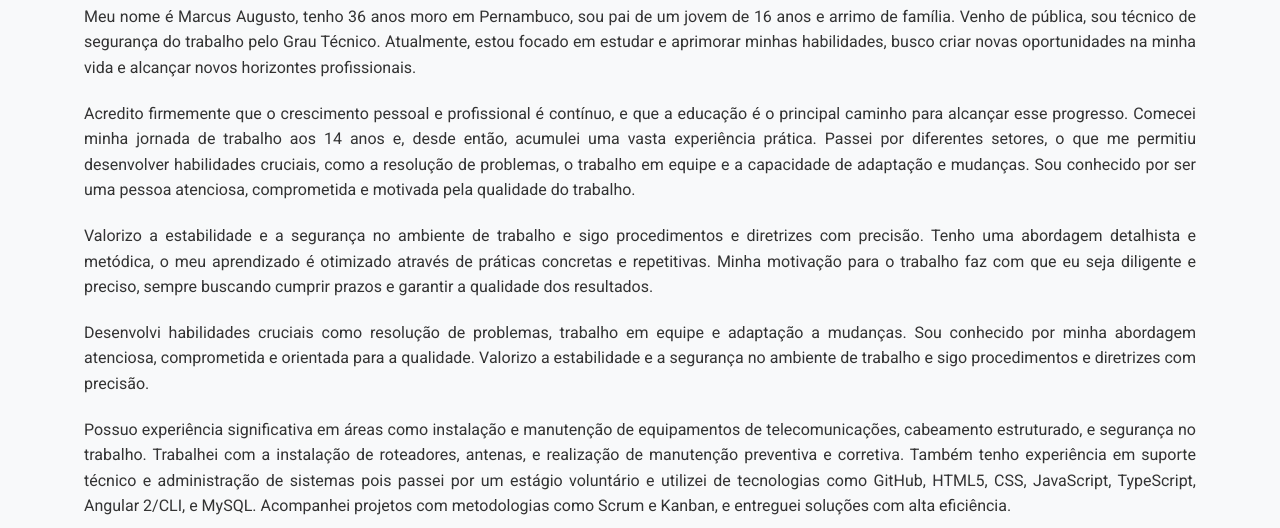
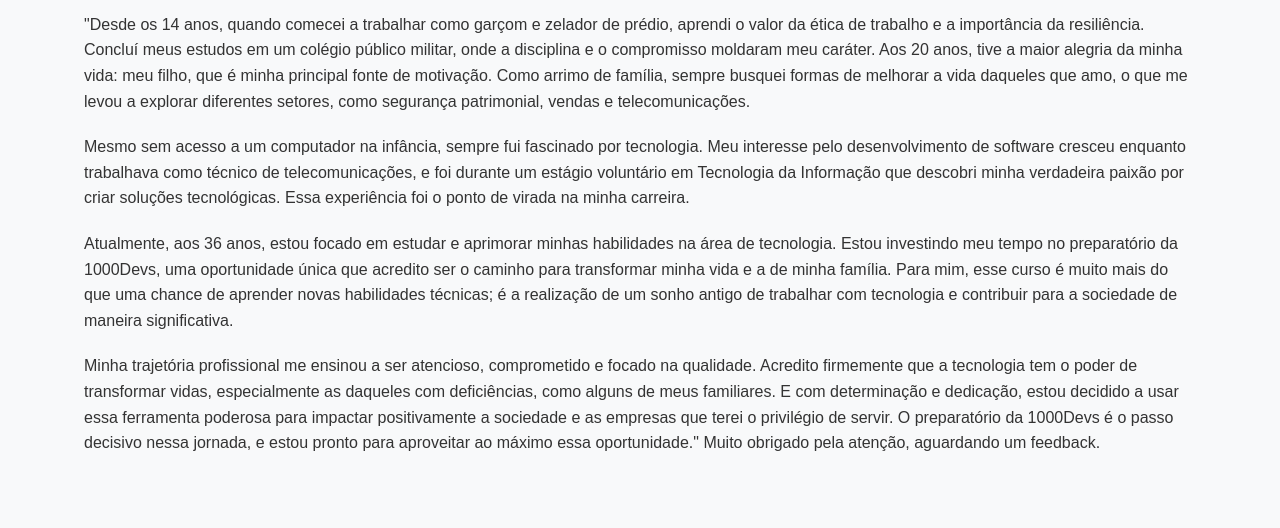
Before and after one commit to madogap/1000-devs-2024, a website: page portfolio/apresentacao/index.html in a window 1280 px wide. Shown: the part 325-853 px from the top of the page. Drawn offline with Linux system fonts and the light colour scheme.

Commit message:
Ajuste no pitch

```diff
--- a/portfolio/apresentacao/index.html
+++ b/portfolio/apresentacao/index.html
@@ -8,7 +8,7 @@
       rel="stylesheet"
     />
     <title>Sobre</title>
-    <link rel="stylesheet" href="tools/style/styles.css" />
+    <link rel="stylesheet" href="tools/style/index.css" />
   </head>
 
   <body>
@@ -37,65 +37,43 @@
         <div class="container">
           <div class="texto">
             <h2>Sobre Mim</h2>
-            <p>
-              Meu nome é Marcus Augusto, tenho 36 anos moro em Pernambuco, sou
-              pai de um jovem de 16 anos e arrimo de família. Venho de pública,
-              sou técnico de segurança do trabalho pelo Grau Técnico.
-              Atualmente, estou focado em estudar e aprimorar minhas
-              habilidades, busco criar novas oportunidades na minha vida e
-              alcançar novos horizontes profissionais.
-            </p>
-            <p>
-              Acredito firmemente que o crescimento pessoal e profissional é
-              contínuo, e que a educação é o principal caminho para alcançar
-              esse progresso. Comecei minha jornada de trabalho aos 14 anos e,
-              desde então, acumulei uma vasta experiência prática. Passei por
-              diferentes setores, o que me permitiu desenvolver habilidades
-              cruciais, como a resolução de problemas, o trabalho em equipe e a
-              capacidade de adaptação e mudanças. Sou conhecido por ser uma
-              pessoa atenciosa, comprometida e motivada pela qualidade do
-              trabalho.
-            </p>
-            <p>
-              Valorizo a estabilidade e a segurança no ambiente de trabalho e
-              sigo procedimentos e diretrizes com precisão. Tenho uma abordagem
-              detalhista e metódica, o meu aprendizado é otimizado através de
-              práticas concretas e repetitivas. Minha motivação para o trabalho
-              faz com que eu seja diligente e preciso, sempre buscando cumprir
-              prazos e garantir a qualidade dos resultados.
-            </p>
-            <p>
-              Desenvolvi habilidades cruciais como resolução de problemas,
-              trabalho em equipe e adaptação a mudanças. Sou conhecido por minha
-              abordagem atenciosa, comprometida e orientada para a qualidade.
-              Valorizo a estabilidade e a segurança no ambiente de trabalho e
-              sigo procedimentos e diretrizes com precisão.
-            </p>
-            <p>
-              Possuo experiência significativa em áreas como instalação e
-              manutenção de equipamentos de telecomunicações, cabeamento
-              estruturado, e segurança no trabalho. Trabalhei com a instalação
-              de roteadores, antenas, e realização de manutenção preventiva e
-              corretiva. Também tenho experiência em suporte técnico e
-              administração de sistemas pois passei por um estágio voluntário e
-              utilizei de tecnologias como GitHub, HTML5, CSS, JavaScript,
-              TypeScript, Angular 2/CLI, e MySQL. Acompanhei projetos com
-              metodologias como Scrum e Kanban, e entreguei soluções com alta
-              eficiência.
-            </p>
-            <p>
-              Recentemente, iniciei uma transição de carreira para a área de
-              tecnologia. Sempre tive um grande interesse por tecnologias desde
-              pequeno mesmo nunca tendo contato, e esse desejo se tornou ainda
-              mais pessoal para mim, pois tenho familiares com necessidades
-              especiais e desejo utilizar a tecnologia para criar soluções que
-              possam melhorar a qualidade de vida deles e de outros em situações
-              similares. Acredito firmemente que a tecnologia pode ser uma
-              grande transformadora, não só da minha vida, mas também das vidas
-              daqueles que se beneficiam das inovações. Estou investindo meu
-              tempo e conhecimento nesse novo caminho, com a esperança de
-              impactar positivamente a sociedade e as empresas.
-            </p>
+            <p></p>
+            "Desde os 14 anos, quando comecei a trabalhar como garçom e zelador
+            de prédio, aprendi o valor da ética de trabalho e a importância da
+            resiliência. Concluí meus estudos em um colégio público militar,
+            onde a disciplina e o compromisso moldaram meu caráter. Aos 20 anos,
+            tive a maior alegria da minha vida: meu filho, que é minha principal
+            fonte de motivação. Como arrimo de família, sempre busquei formas de
+            melhorar a vida daqueles que amo, o que me levou a explorar
+            diferentes setores, como segurança patrimonial, vendas e
+            telecomunicações.
+            <p></p>
+            Mesmo sem acesso a um computador na infância, sempre fui fascinado
+            por tecnologia. Meu interesse pelo desenvolvimento de software
+            cresceu enquanto trabalhava como técnico de telecomunicações, e foi
+            durante um estágio voluntário em Tecnologia da Informação que
+            descobri minha verdadeira paixão por criar soluções tecnológicas.
+            Essa experiência foi o ponto de virada na minha carreira.
+            <p></p>
+            Atualmente, aos 36 anos, estou focado em estudar e aprimorar minhas
+            habilidades na área de tecnologia. Estou investindo meu tempo no
+            preparatório da 1000Devs, uma oportunidade única que acredito ser o
+            caminho para transformar minha vida e a de minha família. Para mim,
+            esse curso é muito mais do que uma chance de aprender novas
+            habilidades técnicas; é a realização de um sonho antigo de trabalhar
+            com tecnologia e contribuir para a sociedade de maneira
+            significativa.
+            <p></p>
+            Minha trajetória profissional me ensinou a ser atencioso,
+            comprometido e focado na qualidade. Acredito firmemente que a
+            tecnologia tem o poder de transformar vidas, especialmente as
+            daqueles com deficiências, como alguns de meus familiares. E com
+            determinação e dedicação, estou decidido a usar essa ferramenta
+            poderosa para impactar positivamente a sociedade e as empresas que
+            terei o privilégio de servir. O preparatório da 1000Devs é o passo
+            decisivo nessa jornada, e estou pronto para aproveitar ao máximo
+            essa oportunidade."
+            Muito obrigado pela atenção, aguardando um feedback.
           </div>
         </div>
       </section>
@@ -114,13 +92,18 @@
                   target="_blank"
                   ><img src="img/java.webp" alt="Tecnologia Java"
                 /></a>
-                <a href="https://developer.mozilla.org/pt-BR/docs/Web/HTML" target="_blank"
+                <a
+                  href="https://developer.mozilla.org/pt-BR/docs/Web/HTML"
+                  target="_blank"
                   ><img src="img/htmlecss.webp" alt="Tecnologia HTML e CSS"
                 /></a>
                 <a href="https://github.com/" target="_blank"
                   ><img src="img/github.webp" alt="Tecnologia Github" />
                 </a>
-                <a href="https://spring.io/projects/spring-boot" target="_blank">
+                <a
+                  href="https://spring.io/projects/spring-boot"
+                  target="_blank"
+                >
                   <img src="img/springbot.png" alt="Tecnologia Spring Boot"
                 /></a>
                 <a href="https://www.json.org/json-pt.html" target="_blank">
--- a/portfolio/apresentacao/tools/style/styles.css
+++ b/portfolio/apresentacao/tools/style/index.css
@@ -5,6 +5,7 @@
     margin: 0;
     padding: 0;
     box-sizing: border-box;
+    font-family: 'Montserrat',sans-serif ;
   }
 
   body {
@@ -15,11 +16,15 @@
 
     background-color: #f8f9fa;
 
-     /* Centraliza a imagem */
+
 
   }
 
   .container {
+    padding-left: 80px;
+    padding-right: 80px;
+    padding-top: 24px;
+    padding-bottom: 24px;
     width: 90%;
     max-width: 1200px;
     margin: 0 auto;
@@ -30,14 +35,21 @@
   header {
     background-color: #0366d6;
     color: #fff;
+    align-items: center;
     padding: 20px 0;
+    padding-left: 80px;
+    padding-right: 80px;
+    padding-top: 24px;
+    padding-bottom: 24px;
   }
 
-  .nav-container {
+  .nav-container{
+
     display: flex;
     justify-content: space-between;
     align-items: center;
     flex-wrap: wrap;
+
   }
 
   .nav-links {
@@ -61,6 +73,7 @@
 
   h1 {
     font-size: 2rem;
+
   }
 
   .profile-picture {
```
